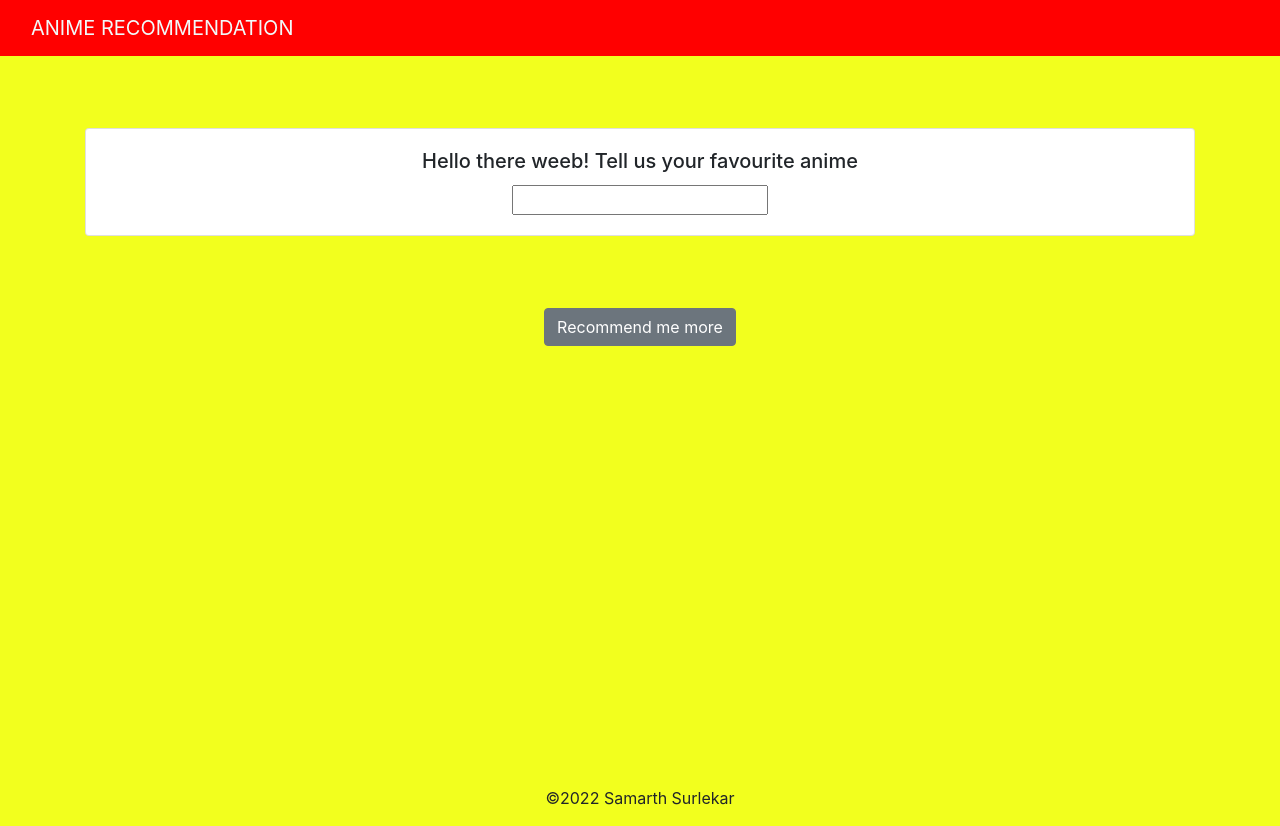
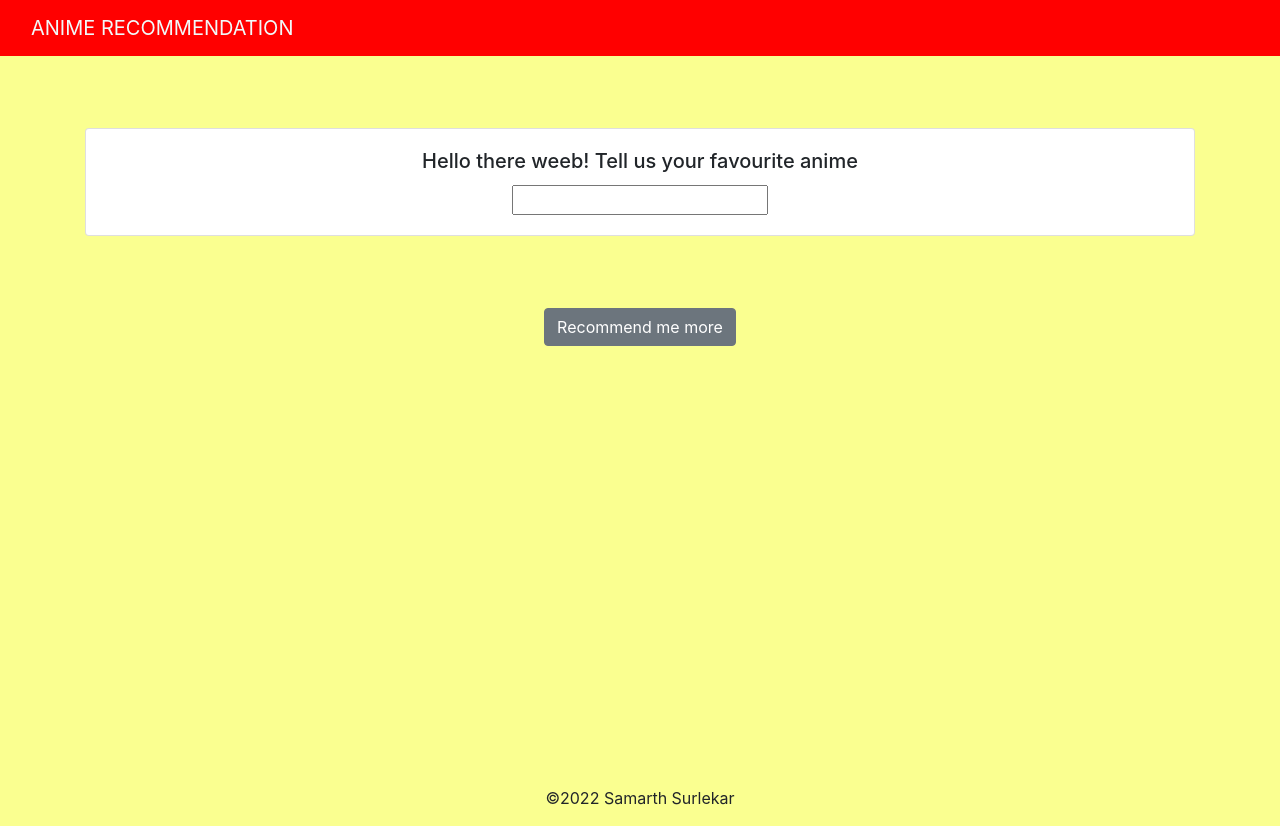
Before and after one commit to so-samarth/anime-recommendation, a Flask app: page / in a window 1280 px wide. Run offline with Flask 2, Linux system fonts and the light colour scheme; some libraries are stand-ins or nearby versions.

Commit message:
Update styles.css

```diff
--- a/static/css/styles.css
+++ b/static/css/styles.css
@@ -1,5 +1,5 @@
 body {
-    background-color: #f2ff1e;
+    background-color: #faff90;
     text-align: center;
 }
 
```
